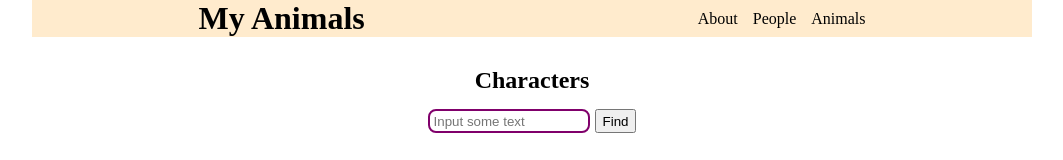
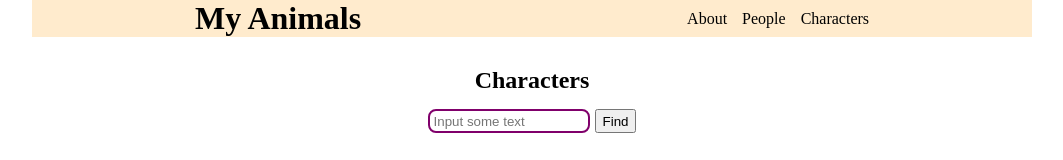
Before and after one commit to ivan52945/React-Components, a React (Vite) app in the folder react-components/: page / in a window 1280 px wide. Shown: the top 160 px of the page, without its empty margins (108-1171 px from the left). Built offline with nearby package versions, Linux system fonts and the light colour scheme; no server answers.

Commit message:
fix: bugs and replace from main to app

```diff
--- /dev/null
+++ b/react-components/src/app/app.tsx
@@ -0,0 +1,17 @@
+import React, { FC } from 'react';
+
+import Header from '../components/header/header';
+import Main from '../components/main/main';
+import Footer from '../components/footer/footer';
+
+const App: FC = () => {
+  return (
+    <React.Fragment>
+      <Header></Header>
+      <Main></Main>
+      <Footer></Footer>
+    </React.Fragment>
+  );
+};
+
+export default App;
--- a/react-components/src/components/nav/nav.tsx
+++ b/react-components/src/components/nav/nav.tsx
@@ -13,7 +13,7 @@ function Nav() {
         People
       </NavLink>
       <NavLink to="/" className={nav.link}>
-        Animals
+        Characters
       </NavLink>
     </nav>
   );
--- a/react-components/src/main.tsx
+++ b/react-components/src/main.tsx
@@ -3,9 +3,7 @@ import ReactDOM from 'react-dom/client';
 import { BrowserRouter } from 'react-router-dom';
 import { Provider } from 'react-redux';
 
-import Header from './components/header/header';
-import Main from './components/main/main';
-import Footer from './components/footer/footer';
+import App from './app/app';
 
 import store from './store/store';
 
@@ -15,9 +13,7 @@ ReactDOM.createRoot(document.getElementById('root') as HTMLElement).render(
   <React.StrictMode>
     <Provider store={store}>
       <BrowserRouter>
-        <Header></Header>
-        <Main></Main>
-        <Footer></Footer>
+        <App></App>
       </BrowserRouter>
     </Provider>
   </React.StrictMode>
```
Also changed, not shown: 2 other files (tests, documents, lock files or other folders).
